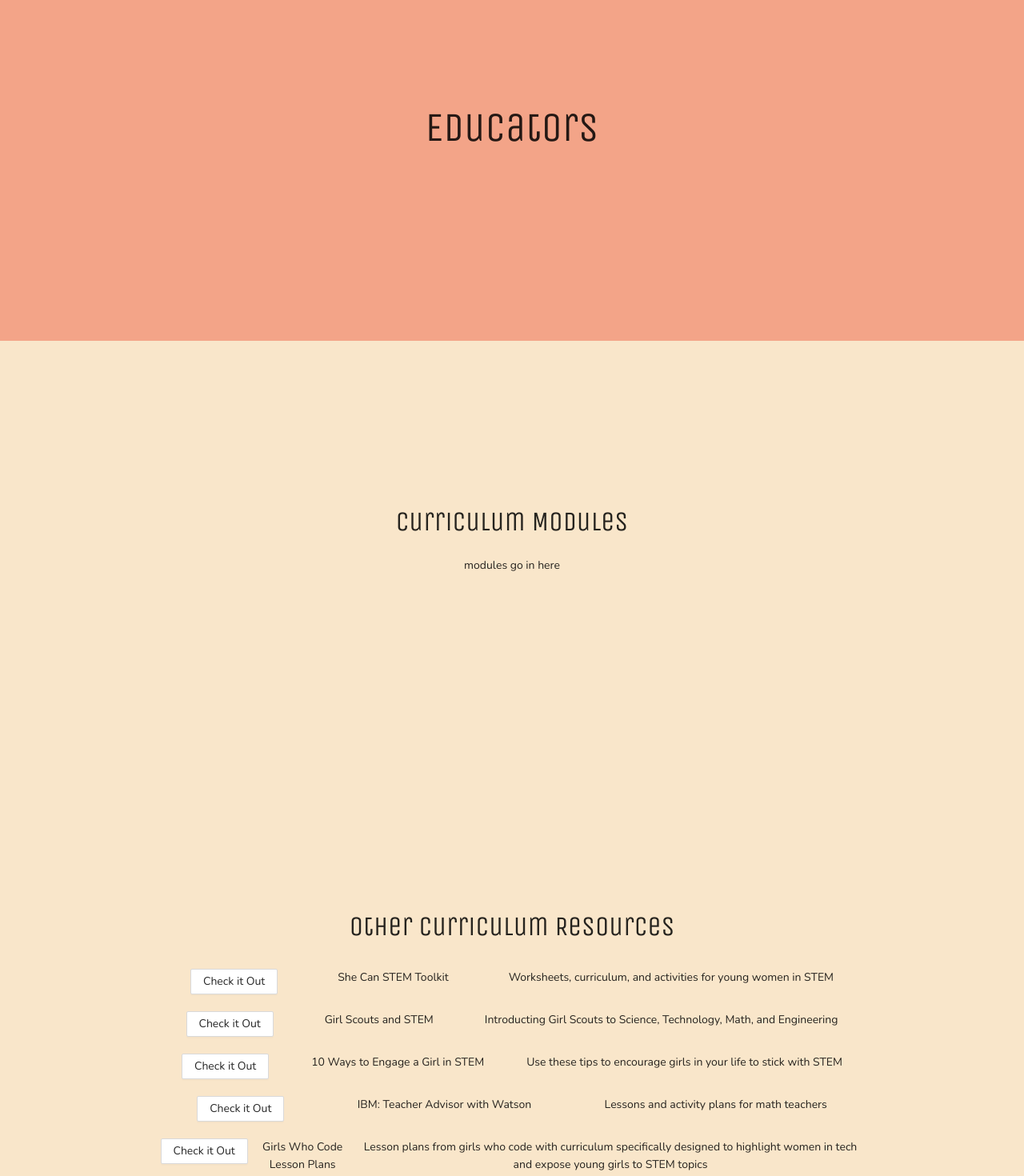
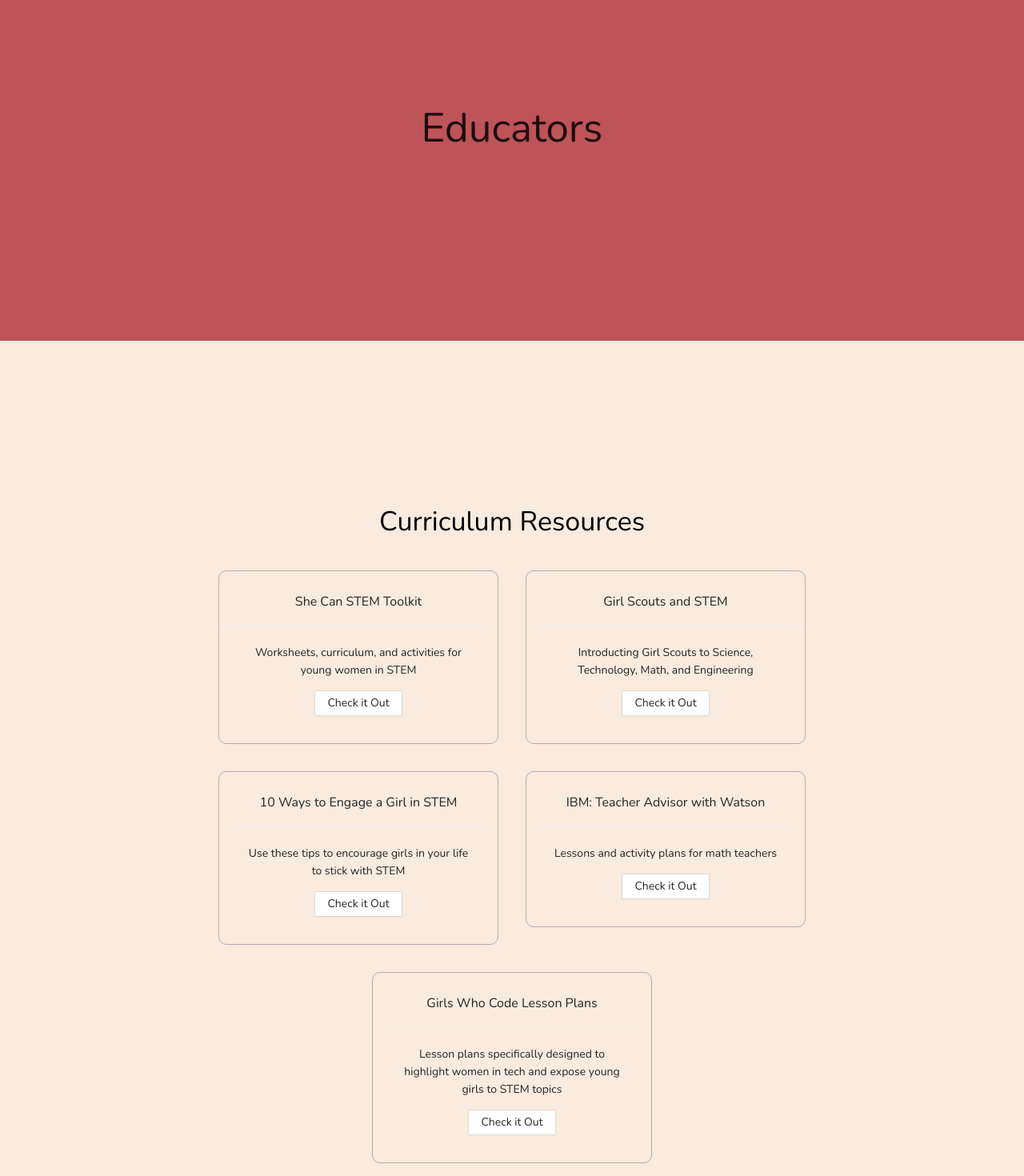
Before and after one commit to boone1000/STEAM, a React (Create React App) app: page /educators in a window 1280 px wide. Shown: the part 140-1610 px from the top of the page at 80% size. Built offline with nearby package versions, Linux system fonts and the light colour scheme.

Commit message:
styling resources

```diff
--- a/src/App.css
+++ b/src/App.css
@@ -24,7 +24,7 @@
 }
 
 .App-header {
-  background-color: #F6C07B;
+  background-color: #F9EBDE;
   min-height: 60px;
   display: flex;
   flex-direction: row;
@@ -32,11 +32,11 @@
   justify-content: center;
   color: white;
   font-size: 1.5rem;
-  font-family: 'Unica One';
+  /* font-family: 'Unica One'; */
   text-decoration: none;
 }
 .App-header a {
-  color:white;
+  color:#3E2B49;
   margin:0 25px;
 }
 
@@ -50,7 +50,7 @@
   padding-left: 15%;
   padding-right: 15%;
   flex: absolute;
-  background-color: #F9E6CA;
+  background-color: #F9EBDE;
 }
 
 .section-cover {
@@ -59,18 +59,19 @@
   padding-left: 30%;
   padding-right: 30%;
   flex: absolute;
-  background-color:#F3A488;
+  background-color:#BE5358;
   color: white;
 }
 
 h1{
   font-size: 3rem;
-  font-family: 'Unica One';
+  /* font-family: 'Unica One'; */
 }
 
 h2{
   font-size:2rem;
-  font-family: 'Unica One';
+  /* font-family: 'Unica One'; */
+  color:Black;
 }
 
 #character1{
@@ -82,8 +83,25 @@
 }
 
 .resourceItem{
+  padding: 1rem;
+}
+
+.resourceList{
   display: flex;
-  flex-direction: row;
-  justify-content: space-around;
-  padding: 0.5rem;
+  flex-wrap: wrap;
+  justify-content: center;
 }
+
+.resourceCard{
+  background-color: #F9EBDE;
+  border-style: solid;
+  border-color: #C2A3B4;
+  border-radius: 10px;
+  padding: 10px;
+}
+
+.app-Footer{
+  background-color:#3E2B49;
+  margin-bottom: 0px;
+  height: 100px;
+}
--- a/src/App.js
+++ b/src/App.js
@@ -28,9 +28,17 @@
       {/* <Route path="/stories" component={Stories} /> */}
       <Route path="/students" component={Students} />
 
+    </div>
 
-    </div>
+    <footer>
+        <div className="app-Footer">
+        </div>
+      </footer>
+
   </BrowserRouter>
+
 }
 
+
+
 export default App;
--- a/src/pages/educators.js
+++ b/src/pages/educators.js
@@ -1,6 +1,7 @@
 import React from 'react';
 import ReactDOM from 'react-dom';
 import { Button } from 'antd';
+import { Card } from 'antd';
 
 
 
@@ -10,12 +11,7 @@
         <h1>Educators</h1>
     </div>
 
-    <div className='section'>
-        <h2>Curriculum Modules</h2>
-        <div>
-            <p>modules go in here</p>
-        </div>
-    </div>
+
 {/*
     <div className='section'>
         <h2>Educator's Guide</h2>
@@ -23,34 +19,53 @@
     </div> */}
 
     <div className='section'>
-        <h2>Other Curriculum Resources</h2>
+        <h2>Curriculum Resources</h2>
+        <div className='resourceList'>
             <div className='resourceItem'>
+                <Card className='resourceCard' title="She Can STEM Toolkit" style={{ width: 350 }}>
+                        <p>Worksheets, curriculum, and activities for young women in STEM </p>
                     <Button href='https://adcouncil-campaigns.brightspotcdn.com/4d/65/541b508b4872b195f770b448edbf/amplifier-education-toolkit-she-can-stem.pdf'>
                         Check it Out</Button>
-                <p>She Can STEM Toolkit</p>
-                <p>Worksheets, curriculum, and activities for young women in STEM </p>
+                </Card>
             </div>
             <div className='resourceItem'>
-                <Button href='https://www.girlscouts.org/en/about-girl-scouts/girl-scouts-and-stem.html'>Check it Out</Button>
-                <p>Girl Scouts and STEM</p>
+                <Card className='resourceCard' title="Girl Scouts and STEM" style={{ width: 350 }}>
                         <p>Introducting Girl Scouts to Science, Technology, Math, and Engineering</p>
+                    <Button href='https://www.girlscouts.org/en/about-girl-scouts/girl-scouts-and-stem.html'>
+                        Check it Out</Button>
+                </Card>
             </div>
             <div className='resourceItem'>
-                <Button href='https://girlsinc.org/app/uploads/2017/06/10-things-you-can-do-to-encourage-a-girl-in-STEM.pdf'>Check it Out</Button>
-                <p>10 Ways to Engage a Girl in STEM</p>
+                <Card className='resourceCard' title="10 Ways to Engage a Girl in STEM" style={{ width: 350 }}>
                         <p>Use these tips to encourage girls in your life to stick with STEM</p>
+                    <Button href='https://girlsinc.org/app/uploads/2017/06/10-things-you-can-do-to-encourage-a-girl-in-STEM.pdf'>
+                        Check it Out</Button>
+                </Card>
             </div>
             <div className='resourceItem'>
-                <Button href='https://teacheradvisor.org/3/search?query=Math%20homework'>Check it Out</Button>
-                <p>IBM: Teacher Advisor with Watson</p>
+                <Card className='resourceCard' title="IBM: Teacher Advisor with Watson" style={{ width: 350 }}>
                         <p>Lessons and activity plans for math teachers</p>
+                    <Button href='https://teacheradvisor.org/3/search?query=Math%20homework'>
+                        Check it Out</Button>
+                </Card>
             </div>
             <div className='resourceItem'>
-                <Button href='https://girlswhocode.com/women-in-tech-lessonplans/'>Check it Out</Button>
-                <p>Girls Who Code Lesson Plans</p>
-                <p>Lesson plans from girls who code with curriculum specifically designed to highlight women in tech and expose young girls to STEM topics</p>
+                <Card className='resourceCard' title="Girls Who Code Lesson Plans" style={{ width: 350 }}>
+                        <p>Lesson plans specifically designed to highlight women in tech and expose young girls to STEM topics</p>
+                    <Button href='https://girlswhocode.com/women-in-tech-lessonplans/'>
+                        Check it Out</Button>
+                </Card>
             </div>
         </div>
+    </div>
+
+    <div className='section'>
+        <h2>Curriculum Modules</h2>
+        <div>
+            <Button href='https://adcouncil-campaigns.brightspotcdn.com/4d/65/541b508b4872b195f770b448edbf/amplifier-education-toolkit-she-can-stem.pdf'>Download Now!</Button>
+        </div>
+    </div>
+
     </div>
 }
 
```
Lines whose indentation alone changed are shown as unchanged.
